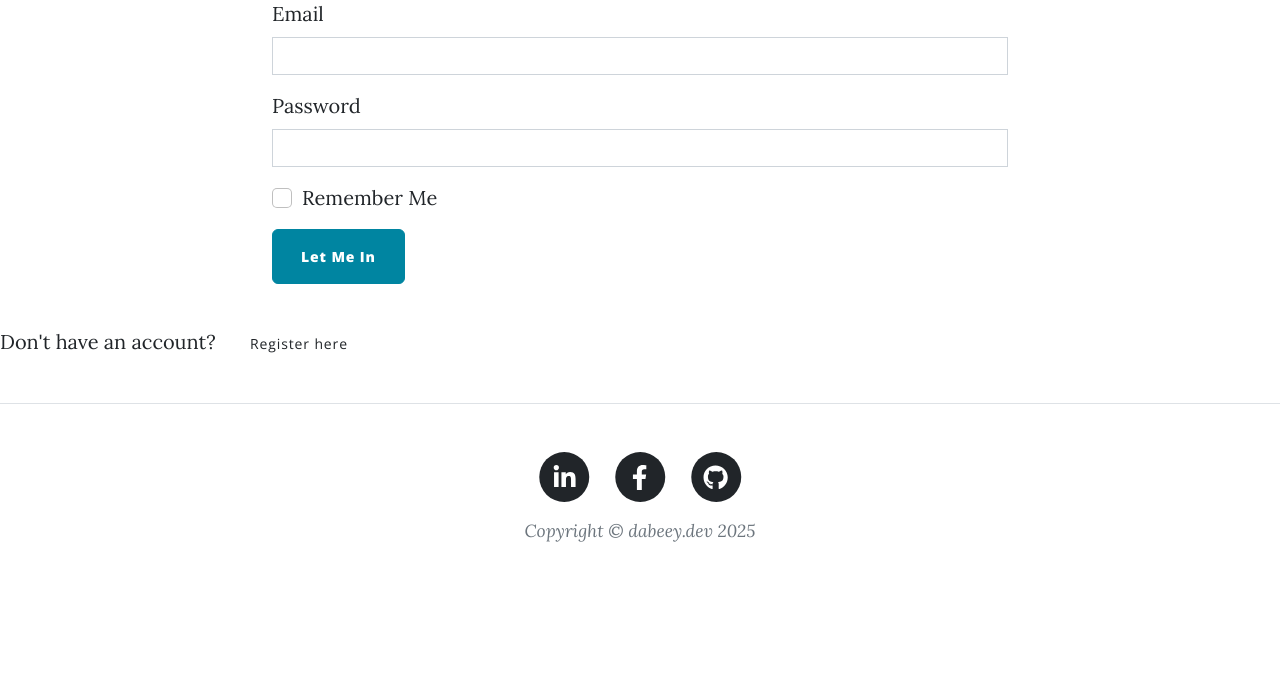
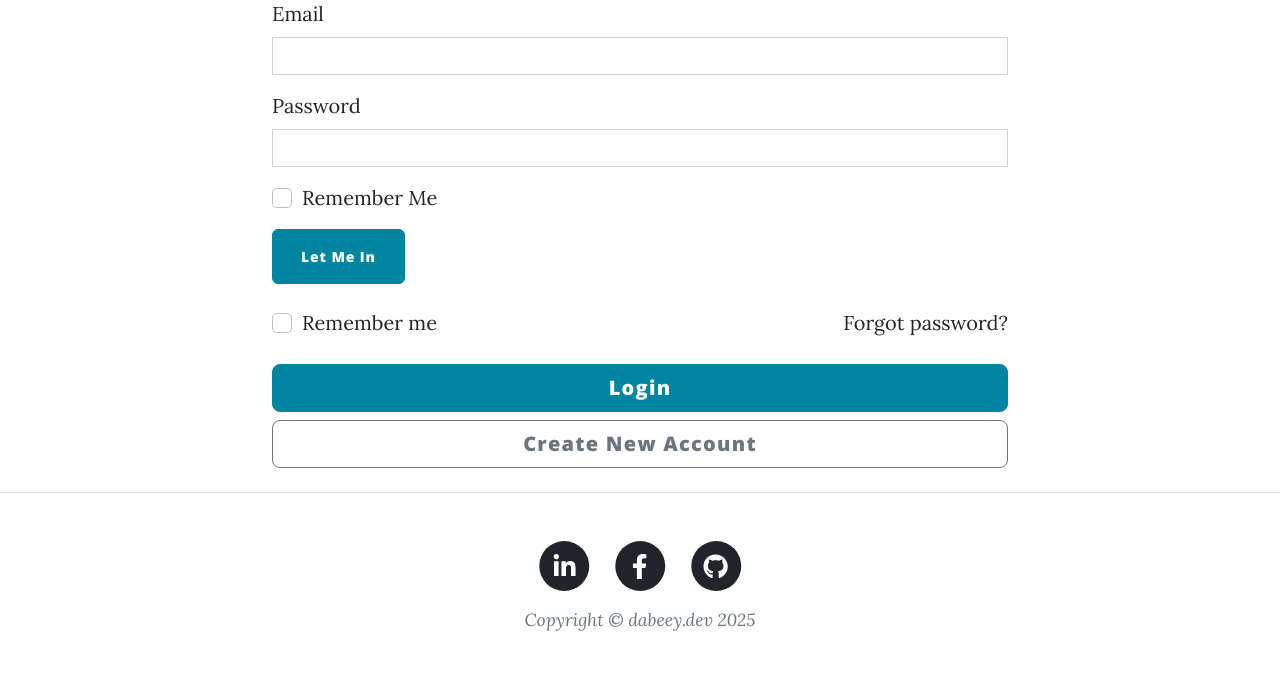
Before and after one commit to Dabeey/BLOG_CAPSTONE_PROJECT, a Flask app: page /login in a window 1280 px wide. Shown: the part 581-1263 px from the top of the page. Before the commit the page ends 1123 px from the top, so only its background shows below. Run offline with Flask 3, Linux system fonts and the light colour scheme; some libraries are stand-ins or nearby versions.

Commit message:
fix: update footer links and enhance login/register forms

```diff
--- a/templates/footer.html
+++ b/templates/footer.html
@@ -5,7 +5,7 @@
         <div class="col-md-10 col-lg-8 col-xl-7">
           <ul class="list-inline text-center">
             <li class="list-inline-item">
-              <a href="https://www.linkedin.com/in/dabeey-mercy-6408a3321?trk=contact-info" target="_blank"></a>
+              <a href="https://www.linkedin.com/in/dabeey-mercy-6408a3321?trk=contact-info" target="_blank">
                 <span class="fa-stack fa-lg">
                   <i class="fas fa-circle fa-stack-2x"></i>
                   <i class="fab fa-linkedin-in fa-stack-1x fa-inverse"></i>
@@ -13,7 +13,7 @@
               </a>
             </li>
             <li class="list-inline-item">
-              <a href="#!">
+              <a href="https://www.facebook.com/dabeeydiary" target="_blank">
                 <span class="fa-stack fa-lg">
                   <i class="fas fa-circle fa-stack-2x"></i>
                   <i class="fab fa-facebook-f fa-stack-1x fa-inverse"></i>
--- a/templates/login.html
+++ b/templates/login.html
@@ -6,7 +6,7 @@
 <header
   class="masthead"
   style="background-image: url('https://jdm-planet.com/wp-content/uploads/2015/01/Login-Background.jpg');"
-  >
+>
   <div class="container position-relative px-4 px-lg-5">
     <div class="row gx-4 gx-lg-5 justify-content-center">
       <div class="col-md-10 col-lg-8 col-xl-7">
@@ -34,17 +34,31 @@
                 {% endwith %}
 
                 <form action="{{ url_for('login') }}" method="POST">
-                    {{render_form(form)}}
-                    <div class="form-group">
+                    {{ render_form(form) }}
+
+                    <div class="d-flex justify-content-between mt-4">
+                        <div class="form-check">
+                            <input class="form-check-input" type="checkbox" id="rememberMe">
+                            <label class="form-check-label" for="rememberMe">
+                                Remember me
+                            </label>
+                        </div>
+                        <a href="{{ url_for('reset_password_request') }}" class="text-decoration-none">
+                            Forgot password?
+                        </a>
+                    </div>
+
+                    <div class="d-grid gap-2 mt-4">
+                        <button type="submit" class="btn btn-primary btn-lg">Login</button>
+                        <a href="{{ url_for('register') }}" class="btn btn-outline-secondary btn-lg">
+                            Create New Account
+                        </a>
                     </div>
                 </form>
             </div>
         </div>
     </div>
 </main>
-<div class="text-center"></div>
-  <p>Don't have an account? <a href="{{ url_for('register') }}" class="btn btn-link">Register here</a></p>
-</div>
 
 {% endblock %}
 
```
Also changed, not shown: templates/register.html (+19 -3 lines).
